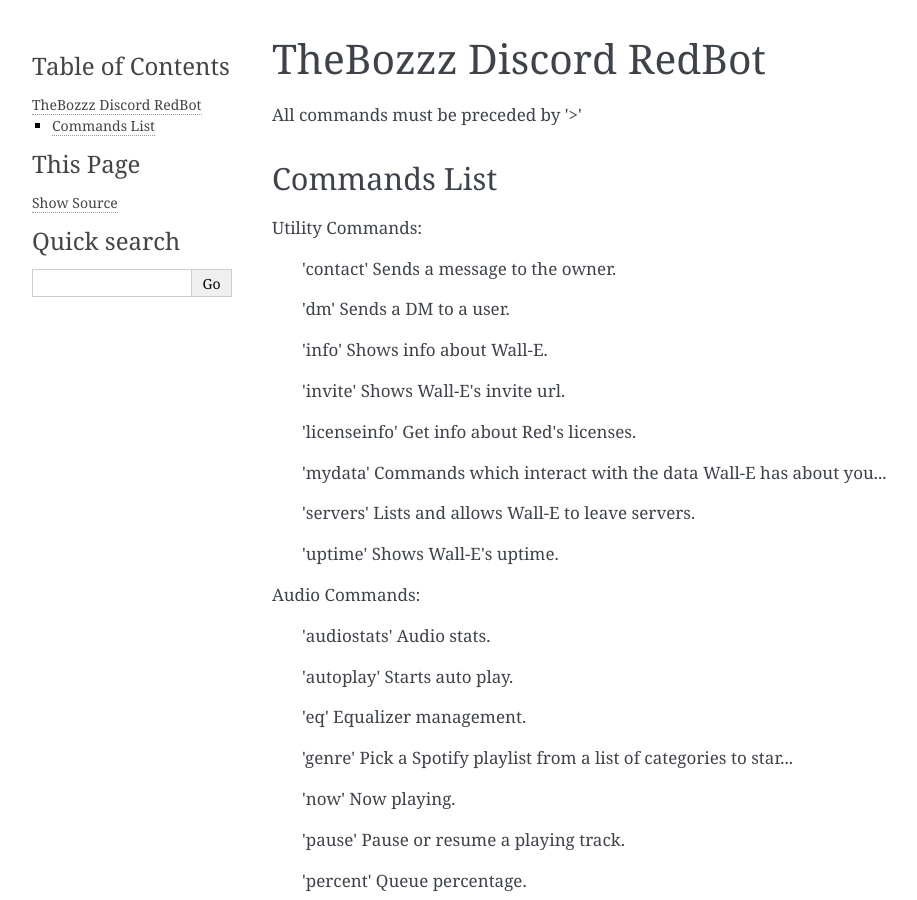
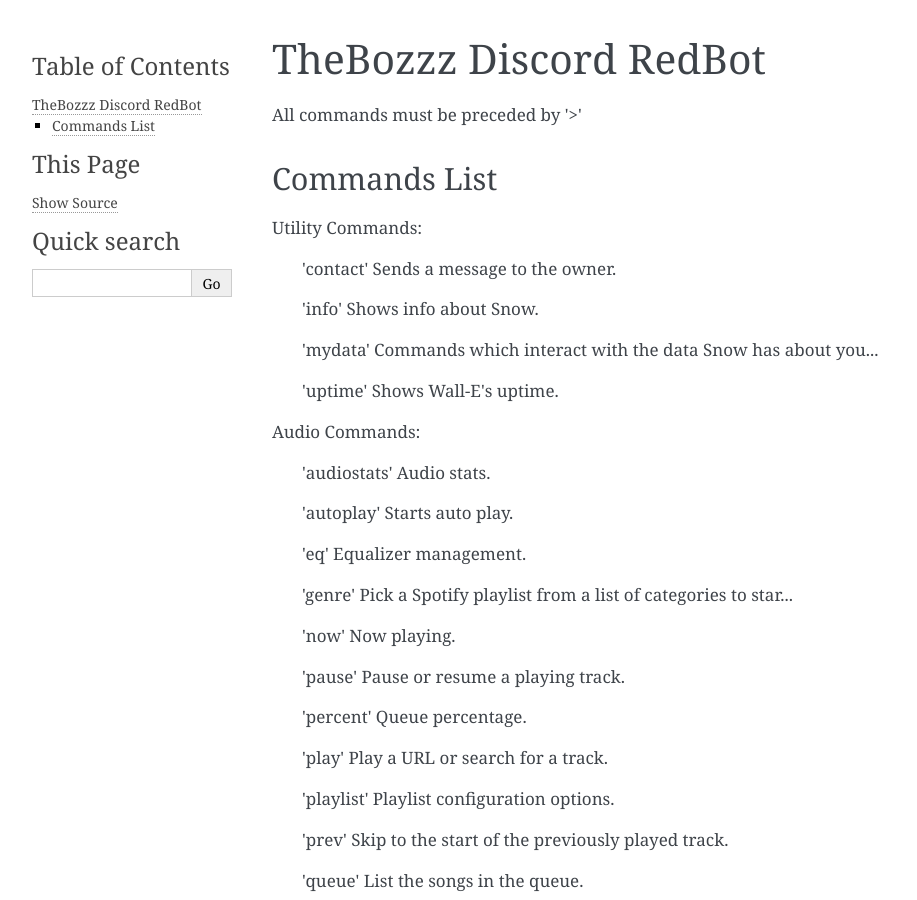
Before and after one commit to TheBozzz34/readthedocs, a Sphinx documentation site: the page built from source/commands.rst, in a window 1280 px wide and 900 px high. Shown: the whole window, without its empty margins (148-1065 px from the left). Built offline with Sphinx 7.4.7, drawn with Linux system fonts in a browser that asks for light colours; some of the changed text lies outside the part shown.

Commit message:
Update Commands

```diff
--- a/source/commands.rst
+++ b/source/commands.rst
@@ -11,17 +11,9 @@
 
     'contact' Sends a message to the owner.
 
-    'dm' Sends a DM to a user.
+    'info' Shows info about Snow.
 
-    'info' Shows info about Wall-E.
-
-    'invite' Shows Wall-E's invite url.
-
-    'licenseinfo' Get info about Red's licenses.
-
-    'mydata' Commands which interact with the data Wall-E has about you...
-
-    'servers' Lists and allows Wall-E to leave servers.
+    'mydata' Commands which interact with the data Snow has about you...
 
     'uptime' Shows Wall-E's uptime.
 
@@ -178,8 +170,6 @@
 
     'rank' Displays the rank of a user.
 
-    'rep' Gives a reputation point to a designated player.
-
     'top' Displays leaderboard.
 
 
```
Also changed, not shown: 5 other files.
